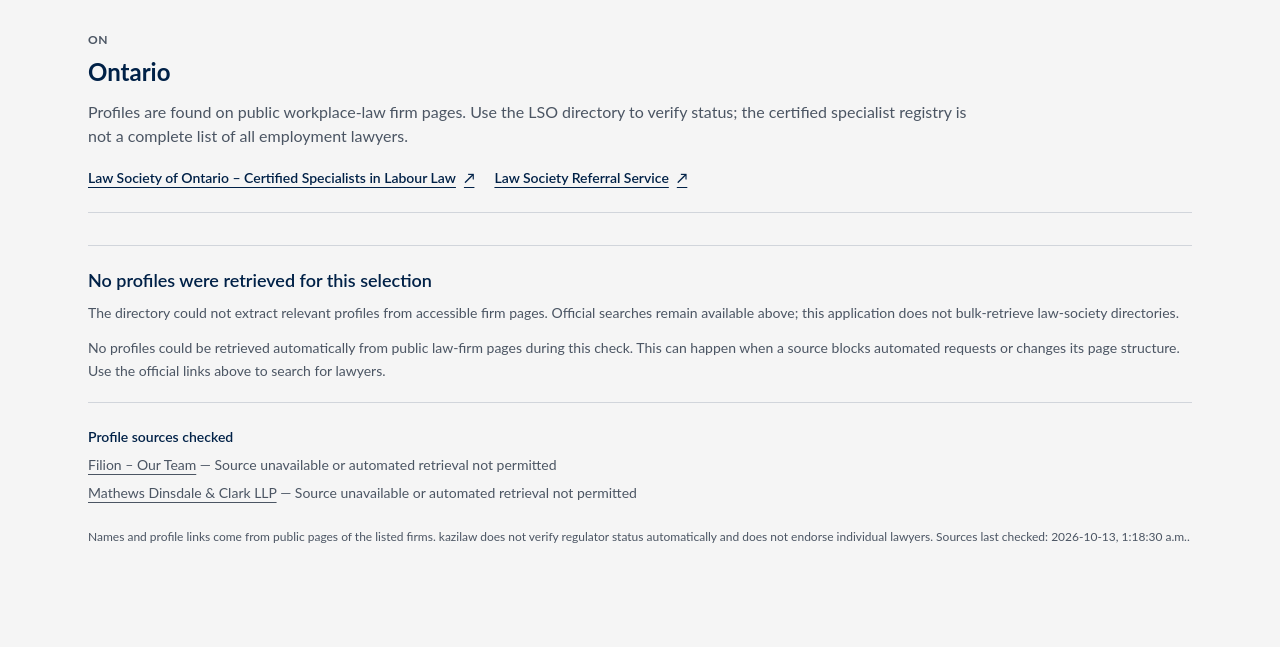
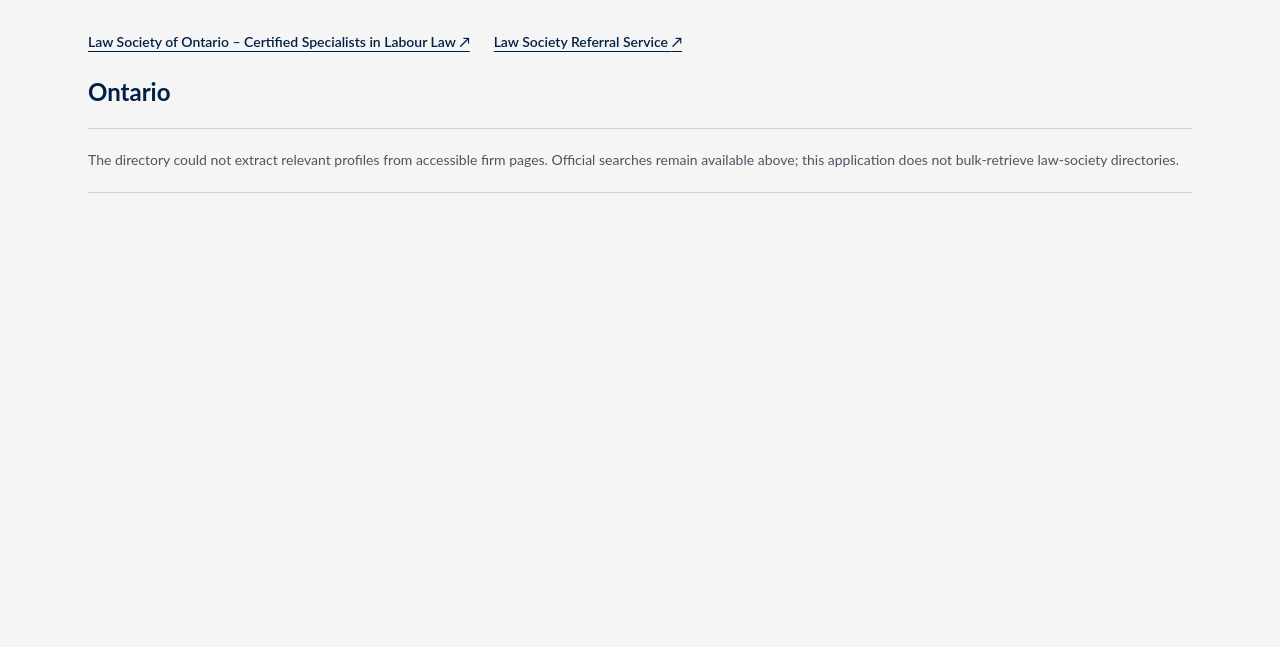
Before and after one commit to edimaudo/kazilaw, a FastAPI app: page /lawyers in a window 1280 px wide. Shown: the part 218-865 px from the top of the page. Run offline with FastAPI, Linux system fonts and the light colour scheme; data that the repository does not hold is empty; some libraries are stand-ins or nearby versions.

Commit message:
Update lawyers.html

```diff
--- a/templates/lawyers.html
+++ b/templates/lawyers.html
@@ -12,7 +12,7 @@
 
         <div id="lawyer-directory" aria-live="polite" aria-busy="true">
             <p id="lawyer-loading" class="py-4 text-sm text-[var(--text-muted)]">
-                {% if language == 'fr' %}Recherche de profils publics en cours…{% else %}Searching public lawyer profiles…{% endif %}
+                {% if language == 'fr' %}Chargement du répertoire juridique…{% else %}Loading legal directory…{% endif %}
             </p>
         </div>
     </div>
@@ -23,6 +23,8 @@
     const root = document.getElementById('lawyer-directory');
     if (!root) return;
 
+    const CLIENT_CACHE_TTL_MS = 5 * 60 * 1000;
+    const directoryCache = new Map();
     let latestRequestId = 0;
     let scheduledLoad = false;
 
@@ -32,14 +34,17 @@
 
     const getSelectedProvince = () => {
         const dropdown = document.getElementById('province-select');
-        if (dropdown && dropdown.value) return dropdown.value;
-        return localStorage.getItem('preferred-province') || 'ON';
+        const selected = dropdown && dropdown.value;
+        return (selected || localStorage.getItem('preferred-province') || 'ON').toUpperCase();
     };
 
     const getSelectedLanguage = () => {
         const dropdown = document.getElementById('language-select');
-        return ((dropdown && dropdown.value) || window.kazilawLanguage || 'en').toLowerCase().startsWith('fr') ? 'fr' : 'en';
+        const selected = (dropdown && dropdown.value) || window.kazilawLanguage || 'en';
+        return String(selected).toLowerCase().startsWith('fr') ? 'fr' : 'en';
     };
+
+    const cacheKey = (province, language) => `${province}:${language}`;
 
     function scheduleDirectoryLoad() {
         if (scheduledLoad) return;
@@ -54,95 +59,96 @@
         const requestId = ++latestRequestId;
         const province = getSelectedProvince();
         const language = getSelectedLanguage();
+        const key = cacheKey(province, language);
+        const now = Date.now();
+        const cached = directoryCache.get(key);
+
+        // Render a recent result immediately when the same province/language is revisited.
+        if (cached && now - cached.savedAt < CLIENT_CACHE_TTL_MS) {
+            root.innerHTML = renderDirectory(cached.data);
+            root.setAttribute('aria-busy', 'false');
+            return;
+        }
+
         root.setAttribute('aria-busy', 'true');
+        root.innerHTML = `<p class="py-4 text-sm text-[var(--text-muted)]">${escapeHtml(language === 'fr' ? 'Chargement du répertoire juridique…' : 'Loading legal directory…')}</p>`;
 
         try {
             const response = await fetch(`/api/lawyers?province=${encodeURIComponent(province)}&language=${encodeURIComponent(language)}`, {
-                headers: { 'Accept': 'application/json' }
+                headers: { 'Accept': 'application/json' },
+                cache: 'no-store'
             });
             if (!response.ok) throw new Error(`Directory request failed (${response.status})`);
             const data = await response.json();
+
+            // Ignore late responses after a user has selected another province or language.
             if (requestId !== latestRequestId) return;
-            renderDirectory(data);
+            if (province !== getSelectedProvince() || language !== getSelectedLanguage()) {
+                scheduleDirectoryLoad();
+                return;
+            }
+
+            directoryCache.set(key, { data, savedAt: Date.now() });
+            root.innerHTML = renderDirectory(data);
         } catch (error) {
             if (requestId !== latestRequestId) return;
             const message = language === 'fr'
-                ? 'Impossible de charger les profils pour le moment. Les liens des répertoires officiels demeurent disponibles si vous actualisez la page.'
-                : 'Profiles could not be loaded right now. Refresh the page to retry the official directory links.';
+                ? 'Impossible de charger le répertoire pour le moment. Utilisez le lien du barreau ci-dessous pour consulter les inscriptions.'
+                : 'The directory could not be loaded right now. Use the law-society directory link below to check current listings.';
             root.innerHTML = `<p class="py-4 text-sm leading-relaxed text-[var(--text-muted)]">${escapeHtml(message)}</p>`;
-            console.error('Live lawyer directory could not be loaded:', error);
+            console.error('Lawyer directory could not be loaded:', error);
         } finally {
             if (requestId === latestRequestId) root.setAttribute('aria-busy', 'false');
         }
     }
 
     function renderDirectory(data) {
-        const m = data.messages || {};
+        const messages = data.messages || {};
         const lawyers = Array.isArray(data.lawyers) ? data.lawyers : [];
         const language = data.language === 'fr' ? 'fr' : 'en';
-        const countLabel = String(m.profile_count || '{count} profiles').replace('{count}', String(lawyers.length));
-        const checkedAt = data.checked_at ? new Date(data.checked_at).toLocaleString(language === 'fr' ? 'fr-CA' : 'en-CA') : '';
 
-        const profileSection = lawyers.length
-            ? `<section class="mt-8">
-                  ${m.coverage_note ? `<p class="mb-5 text-sm leading-relaxed text-[var(--text-muted)]">${escapeHtml(m.coverage_note)}</p>` : ''}
-                  <div class="mb-4 flex flex-col gap-2 sm:flex-row sm:items-end sm:justify-between">
-                    <h2 class="text-xl font-bold">${escapeHtml(m.profiles_heading || '')}</h2>
-                    <p class="text-sm text-[var(--text-muted)]">${escapeHtml(countLabel)}</p>
-                  </div>
-                  <p class="mb-5 text-sm leading-relaxed text-[var(--text-muted)]">${escapeHtml(m.profiles_intro || '')}</p>
-                  <div class="divide-y divide-[var(--border-color)] border-y border-[var(--border-color)]">
-                    ${lawyers.map((lawyer) => `
-                      <article class="flex flex-col gap-3 py-4 md:flex-row md:items-center md:justify-between md:py-5">
+        const sourceLinks = `
+            <div class="mb-6 flex flex-wrap gap-x-6 gap-y-2 text-sm font-semibold">
+                <a class="text-[var(--text-primary)] underline underline-offset-4 hover:text-[var(--gold)]" href="${escapeHtml(data.regulator_url)}" target="_blank" rel="noopener noreferrer">${escapeHtml(data.regulator_name)} <span aria-hidden="true">↗</span></a>
+                <a class="text-[var(--text-primary)] underline underline-offset-4 hover:text-[var(--gold)]" href="${escapeHtml(data.practice_url)}" target="_blank" rel="noopener noreferrer">${escapeHtml(data.practice_name)} <span aria-hidden="true">↗</span></a>
+            </div>`;
+
+        const results = lawyers.length
+            ? `<div class="divide-y divide-[var(--border-color)] border-y border-[var(--border-color)]">
+                ${lawyers.map((lawyer) => `
+                    <article class="flex flex-col gap-3 py-4 md:flex-row md:items-center md:justify-between md:py-5">
                         <div class="min-w-0">
-                          <h3 class="text-lg font-semibold">${escapeHtml(lawyer.name)}</h3>
-                          <p class="mt-1 text-sm">${escapeHtml(lawyer.firm || '')}</p>
-                          ${lawyer.city ? `<p class="mt-1 text-sm text-[var(--text-muted)]">${escapeHtml(lawyer.city)}</p>` : ''}
-                          <p class="mt-1 text-xs text-[var(--text-muted)]">${escapeHtml(m.status_note || '')}</p>
-                          ${lawyer.profile_source_name ? `<p class="mt-1 text-xs text-[var(--text-muted)]">${escapeHtml(m.profile_source || 'Profile source')}: ${escapeHtml(lawyer.profile_source_name)}</p>` : ''}
+                            <h3 class="text-lg font-semibold">${escapeHtml(lawyer.name)}</h3>
+                            ${lawyer.firm ? `<p class="mt-1 text-sm">${escapeHtml(lawyer.firm)}</p>` : ''}
+                            ${lawyer.city ? `<p class="mt-1 text-sm text-[var(--text-muted)]">${escapeHtml(lawyer.city)}</p>` : ''}
                         </div>
                         <div class="flex shrink-0 flex-wrap items-center gap-x-5 gap-y-2 text-sm">
-                          <a class="underline underline-offset-4 hover:text-[var(--gold)]" href="${escapeHtml(lawyer.profile_url)}" target="_blank" rel="noopener noreferrer">${escapeHtml(m.view_profile || 'View profile')}</a>
-                          <a class="underline underline-offset-4 hover:text-[var(--gold)]" href="${escapeHtml(data.regulator_url)}" target="_blank" rel="noopener noreferrer">${escapeHtml(m.verify_status || 'Verify status')}</a>
+                            ${lawyer.profile_url ? `<a class="underline underline-offset-4 hover:text-[var(--gold)]" href="${escapeHtml(lawyer.profile_url)}" target="_blank" rel="noopener noreferrer">${escapeHtml(messages.view_profile || (language === 'fr' ? 'Voir le profil' : 'View profile'))}</a>` : ''}
+                            <a class="underline underline-offset-4 hover:text-[var(--gold)]" href="${escapeHtml(data.regulator_url)}" target="_blank" rel="noopener noreferrer">${escapeHtml(messages.verify_status || (language === 'fr' ? 'Répertoire du barreau' : 'Law-society directory'))}</a>
                         </div>
-                      </article>`).join('')}
-                  </div>
-                </section>`
-            : `<section class="mt-8 border-y border-[var(--border-color)] py-5">
-                  <h2 class="mb-2 text-lg font-semibold">${escapeHtml(m.empty_title || '')}</h2>
-                  <p class="text-sm leading-relaxed text-[var(--text-muted)]">${escapeHtml(m.empty_body || '')}</p>
-                  ${m.coverage_note ? `<p class="mt-3 text-sm leading-relaxed text-[var(--text-muted)]">${escapeHtml(m.coverage_note)}</p>` : ''}
-                </section>`;
+                    </article>`).join('')}
+              </div>`
+            : `<div class="border-y border-[var(--border-color)] py-5">
+                <p class="text-sm leading-relaxed text-[var(--text-muted)]">${escapeHtml(messages.empty_body || (language === 'fr' ? 'Aucun profil n’est actuellement disponible pour cette sélection. Consultez le répertoire officiel.' : 'No profiles are currently available for this selection. Please use the official directory.'))}</p>
+              </div>`;
 
-        const sources = Array.isArray(data.sources_checked) ? data.sources_checked : [];
-        const sourceStatus = sources.length
-            ? `<section class="mt-6">
-                  <h3 class="mb-2 text-sm font-semibold">${language === 'fr' ? 'Sources de profils consultées' : 'Profile sources checked'}</h3>
-                  <ul class="space-y-2 text-sm text-[var(--text-muted)]">
-                    ${sources.map((source) => `<li><a class="underline underline-offset-4 hover:text-[var(--gold)]" href="${escapeHtml(source.url)}" target="_blank" rel="noopener noreferrer">${escapeHtml(source.name)}</a><span> — ${escapeHtml(source.result_label || '')}</span></li>`).join('')}
-                  </ul>
-                </section>`
-            : '';
-
-        root.innerHTML = `
-            <section class="border-b border-[var(--border-color)] pb-6">
-                <p class="mb-2 text-xs font-bold uppercase tracking-wider text-[var(--text-muted)]">${escapeHtml(data.province)}</p>
-                <h2 class="mb-3 text-2xl font-bold">${escapeHtml(data.province_name)}</h2>
-                <p class="mb-5 max-w-4xl text-sm leading-relaxed text-[var(--text-muted)] md:text-base">${escapeHtml(data.search_note)}</p>
-                <div class="flex flex-col gap-3 text-sm font-semibold sm:flex-row sm:items-center sm:gap-5">
-                    <a class="inline-flex items-center gap-2 text-[var(--text-primary)] underline underline-offset-4 hover:text-[var(--gold)]" href="${escapeHtml(data.regulator_url)}" target="_blank" rel="noopener noreferrer">${escapeHtml(data.regulator_name)} <span aria-hidden="true">↗</span></a>
-                    <a class="inline-flex items-center gap-2 text-[var(--text-primary)] underline underline-offset-4 hover:text-[var(--gold)]" href="${escapeHtml(data.practice_url)}" target="_blank" rel="noopener noreferrer">${escapeHtml(data.practice_name)} <span aria-hidden="true">↗</span></a>
-                </div>
-            </section>
-            ${profileSection}
-            ${sourceStatus}
-            <p class="mt-6 text-xs leading-relaxed text-[var(--text-muted)]">${escapeHtml(m.source_note || '')}${checkedAt ? ` ${escapeHtml(m.last_checked || '')}: ${escapeHtml(checkedAt)}.` : ''}</p>
-        `;
+        return `
+            <section>
+                ${sourceLinks}
+                <h2 class="mb-5 text-2xl font-bold">${escapeHtml(data.province_name || '')}</h2>
+                ${results}
+            </section>`;
     }
 
-    document.addEventListener('DOMContentLoaded', scheduleDirectoryLoad);
+    // Listen directly to the select as well as the shared event, so the directory
+    // refreshes even if another page-level handler changes or stops dispatching events.
+    const provinceDropdown = document.getElementById('province-select');
+    const languageDropdown = document.getElementById('language-select');
+    if (provinceDropdown) provinceDropdown.addEventListener('change', scheduleDirectoryLoad);
+    if (languageDropdown) languageDropdown.addEventListener('change', scheduleDirectoryLoad);
     document.addEventListener('kazilaw:provincechange', scheduleDirectoryLoad);
     document.addEventListener('kazilaw:languagechange', scheduleDirectoryLoad);
+    document.addEventListener('DOMContentLoaded', scheduleDirectoryLoad);
 })();
 </script>
 {% endblock %}
```
